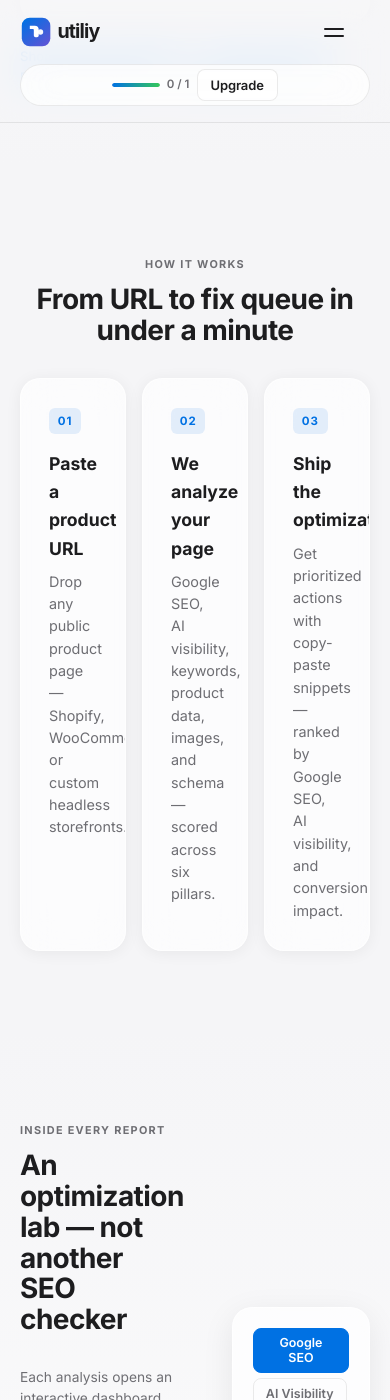
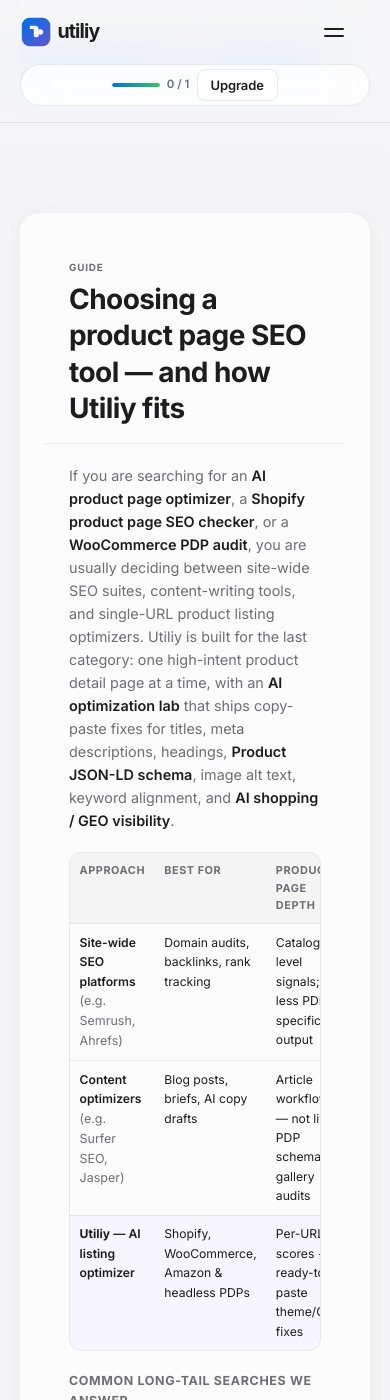
Before and after one commit to 0x01010l/utiliy-now, a Jekyll site: the page built from index.html, in a window 390 px wide and 1400 px high, scrolled down 4051 px. Built offline with Jekyll 4.4.1, drawn with Linux system fonts in a browser that asks for light colours; some of the changed text lies outside the part shown.

Commit message:
Add visible LSI comparison guide with open details and FAQ schema.
Ships an expanded product-page SEO tool comparison table and long-tail mini-FAQ on the homepage for semantic coverage without hidden text.

Co-authored-by: Cursor <cursoragent@cursor.com>

```diff
--- /dev/null
+++ b/_includes/seo-lsi-details.html
@@ -0,0 +1,73 @@
+<section class="section section-lsi-details" id="compare-product-seo-tools" aria-labelledby="lsi-details-heading">
+  <div class="container lsi-details-wrap">
+    <details class="lsi-details-panel glass-card-static reveal" open>
+      <summary class="lsi-details-summary">
+        <span class="lsi-details-eyebrow">Guide</span>
+        <h2 class="lsi-details-title" id="lsi-details-heading">Choosing a product page SEO tool — and how Utiliy fits</h2>
+        <span class="lsi-details-hint" aria-hidden="true">Expanded</span>
+      </summary>
+
+      <div class="lsi-details-body">
+        <p class="lsi-details-intro">
+          If you are searching for an <strong>AI product page optimizer</strong>, a <strong>Shopify product page SEO checker</strong>,
+          or a <strong>WooCommerce PDP audit</strong>, you are usually deciding between site-wide SEO suites, content-writing tools,
+          and single-URL product listing optimizers. Utiliy is built for the last category: one high-intent product detail page at a time,
+          with an <strong>AI optimization lab</strong> that ships copy-paste fixes for titles, meta descriptions, headings,
+          <strong>Product JSON-LD schema</strong>, image alt text, keyword alignment, and <strong>AI shopping / GEO visibility</strong>.
+        </p>
+
+        <div class="lsi-table-wrap" role="region" aria-label="Product page SEO tool comparison">
+          <table class="lsi-compare-table">
+            <thead>
+              <tr>
+                <th scope="col">Approach</th>
+                <th scope="col">Best for</th>
+                <th scope="col">Product page depth</th>
+              </tr>
+            </thead>
+            <tbody>
+              <tr>
+                <th scope="row">Site-wide SEO platforms <span class="lsi-muted">(e.g. Semrush, Ahrefs)</span></th>
+                <td>Domain audits, backlinks, rank tracking</td>
+                <td>Catalog-level signals; less PDP-specific fix output</td>
+              </tr>
+              <tr>
+                <th scope="row">Content optimizers <span class="lsi-muted">(e.g. Surfer SEO, Jasper)</span></th>
+                <td>Blog posts, briefs, AI copy drafts</td>
+                <td>Article workflows — not live PDP schema + gallery audits</td>
+              </tr>
+              <tr>
+                <th scope="row"><strong>Utiliy</strong> — AI listing optimizer</th>
+                <td>Shopify, WooCommerce, Amazon &amp; headless PDPs</td>
+                <td>Per-URL scores + ready-to-paste theme/CMS fixes</td>
+              </tr>
+            </tbody>
+          </table>
+        </div>
+
+        <div class="lsi-mini-faq">
+          <h3 class="lsi-mini-faq-title">Common long-tail searches we answer</h3>
+          <dl>
+            <div class="lsi-faq-row">
+              <dt>How do I optimize a product page for Google and AI search?</dt>
+              <dd>Audit the live URL for title tag length, meta description, canonical URL, structured data, keyword placement, image alt text, and product facts machines need for recommendations — then apply fixes in priority order.</dd>
+            </div>
+            <div class="lsi-faq-row">
+              <dt>Is there a free product page SEO audit for ecommerce?</dt>
+              <dd>Utiliy includes one full optimization report free: paste a public product URL, review six visibility pillars, and copy AI-generated snippets into your storefront or marketplace listing.</dd>
+            </div>
+            <div class="lsi-faq-row">
+              <dt>Does this replace a technical site crawl?</dt>
+              <dd>No. Tools like Screaming Frog excel at whole-site technical SEO. Utiliy complements them by going deep on a single PDP — the page that must rank and convert.</dd>
+            </div>
+          </dl>
+        </div>
+
+        <p class="lsi-details-cta">
+          <a class="btn btn-primary btn-sm" href="#audit">Run a free product page optimization</a>
+          <span class="lsi-muted"> · Works on Shopify, WooCommerce, Amazon &amp; headless stores</span>
+        </p>
+      </div>
+    </details>
+  </div>
+</section>
--- a/_includes/seo-structured-data.html
+++ b/_includes/seo-structured-data.html
@@ -108,6 +108,30 @@
             "@type": "Answer",
             "text": "You get one complete optimization report free, tracked per account and IP. Paste a product URL, run the scan, and open the AI lab to copy fixes."
           }
+        },
+        {
+          "@type": "Question",
+          "name": "How do I optimize a product page for Google and AI search?",
+          "acceptedAnswer": {
+            "@type": "Answer",
+            "text": "Audit the live URL for title tag length, meta description, canonical URL, structured data, keyword placement, image alt text, and product facts machines need for recommendations — then apply fixes in priority order."
+          }
+        },
+        {
+          "@type": "Question",
+          "name": "Is there a free product page SEO audit for ecommerce?",
+          "acceptedAnswer": {
+            "@type": "Answer",
+            "text": "Utiliy includes one full optimization report free: paste a public product URL, review six visibility pillars, and copy AI-generated snippets into your storefront or marketplace listing."
+          }
+        },
+        {
+          "@type": "Question",
+          "name": "How is Utiliy different from Semrush, Ahrefs, or Surfer SEO?",
+          "acceptedAnswer": {
+            "@type": "Answer",
+            "text": "Site-wide platforms like Semrush and Ahrefs excel at domain audits and rank tracking. Surfer and Jasper focus on content drafts. Utiliy goes deep on a single product detail page — schema, gallery, keywords, and AI visibility — with copy-paste fixes for your theme or CMS."
+          }
         }
       ]
     }
--- a/assets/css/home.css
+++ b/assets/css/home.css
@@ -398,6 +398,127 @@ body.optimizer-active #audit-results { margin-top: .75rem; width: 100%; }
   .seo-topics-grid { grid-template-columns: 1fr; }
 }
 
+/* LSI details — open <details> comparison + mini-FAQ */
+.section-lsi-details {
+  padding: 3rem 0 4rem;
+  background: var(--bg);
+}
+.lsi-details-wrap { max-width: 880px; margin-inline: auto; }
+.lsi-details-panel { padding: 0; overflow: hidden; }
+.lsi-details-panel[open] .lsi-details-hint { opacity: .5; }
+.lsi-details-summary {
+  list-style: none;
+  cursor: pointer;
+  padding: 1.35rem 1.5rem 1rem;
+  border-bottom: 1px solid var(--line);
+}
+.lsi-details-summary::-webkit-details-marker { display: none; }
+.lsi-details-eyebrow {
+  display: block;
+  font-size: .62rem;
+  font-weight: 700;
+  text-transform: uppercase;
+  letter-spacing: .08em;
+  color: var(--muted);
+  margin-bottom: .35rem;
+}
+.lsi-details-title {
+  margin: 0;
+  font-size: 1.15rem;
+  font-weight: 700;
+  letter-spacing: -.02em;
+  line-height: 1.3;
+  display: inline;
+}
+.lsi-details-hint {
+  float: right;
+  font-size: .68rem;
+  font-weight: 600;
+  color: var(--muted);
+  margin-top: .25rem;
+}
+.lsi-details-body { padding: 1.25rem 1.5rem 1.5rem; }
+.lsi-details-intro {
+  margin: 0 0 1.25rem;
+  font-size: .9rem;
+  line-height: 1.6;
+  color: var(--muted);
+}
+.lsi-details-intro strong { color: var(--ink); font-weight: 600; }
+.lsi-table-wrap {
+  overflow-x: auto;
+  margin-bottom: 1.25rem;
+  border: 1px solid var(--line);
+  border-radius: 12px;
+}
+.lsi-compare-table {
+  width: 100%;
+  border-collapse: collapse;
+  font-size: .82rem;
+}
+.lsi-compare-table th,
+.lsi-compare-table td {
+  padding: .7rem .85rem;
+  text-align: left;
+  border-bottom: 1px solid var(--line);
+  vertical-align: top;
+}
+.lsi-compare-table thead th {
+  background: rgba(0, 0, 0, .03);
+  font-size: .68rem;
+  font-weight: 700;
+  text-transform: uppercase;
+  letter-spacing: .05em;
+  color: var(--muted);
+}
+.lsi-compare-table tbody th {
+  font-weight: 600;
+  color: var(--ink);
+  width: 32%;
+}
+.lsi-compare-table tbody tr:last-child th,
+.lsi-compare-table tbody tr:last-child td { border-bottom: none; }
+.lsi-compare-table tbody tr:last-child { background: rgba(139, 92, 246, .04); }
+.lsi-muted { color: var(--muted); font-weight: 400; font-size: .78rem; }
+.lsi-mini-faq-title {
+  margin: 0 0 .75rem;
+  font-size: .78rem;
+  font-weight: 700;
+  text-transform: uppercase;
+  letter-spacing: .05em;
+  color: var(--muted);
+}
+.lsi-mini-faq dl { margin: 0; }
+.lsi-faq-row {
+  padding: .65rem 0;
+  border-top: 1px solid var(--line);
+}
+.lsi-faq-row:first-child { border-top: none; padding-top: 0; }
+.lsi-faq-row dt {
+  font-size: .88rem;
+  font-weight: 600;
+  color: var(--ink);
+  margin-bottom: .3rem;
+}
+.lsi-faq-row dd {
+  margin: 0;
+  font-size: .84rem;
+  line-height: 1.55;
+  color: var(--muted);
+}
+.lsi-details-cta {
+  margin: 1.25rem 0 0;
+  display: flex;
+  flex-wrap: wrap;
+  align-items: center;
+  gap: .5rem;
+}
+@media (max-width: 700px) {
+  .lsi-compare-table { font-size: .76rem; }
+  .lsi-compare-table th, .lsi-compare-table td { padding: .55rem .6rem; }
+  .lsi-details-hint { display: none; }
+}
+
 .reveal { opacity: 0; transform: translateY(24px); transition: opacity .7s ease, transform .7s ease; }
 .reveal.is-visible { opacity: 1; transform: translateY(0); }
 
--- a/index.html
+++ b/index.html
@@ -96,4 +96,5 @@ image: /assets/img/og-cover.svg
 
 {% include features-glass.html %}
 {% include seo-topics.html %}
+{% include seo-lsi-details.html %}
 {% include home-sections.html %}
```
